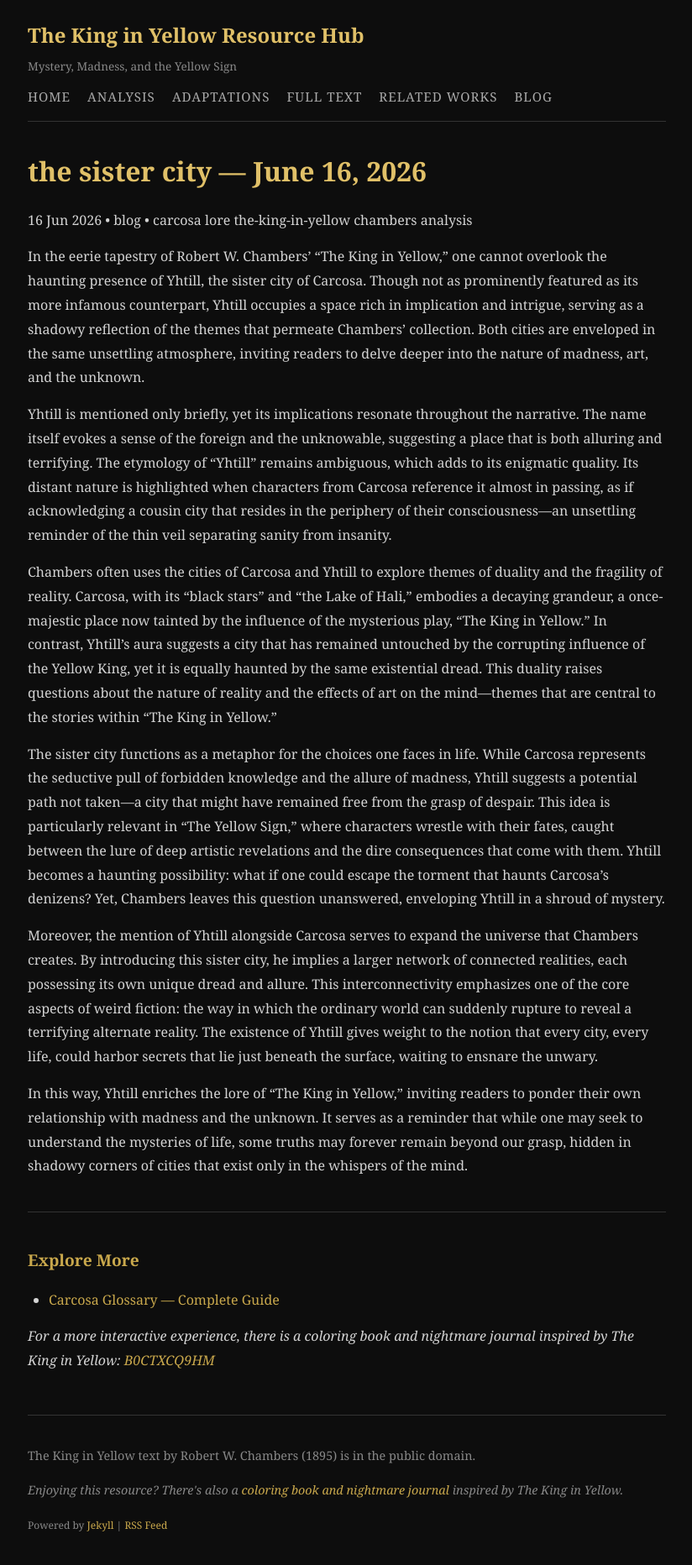
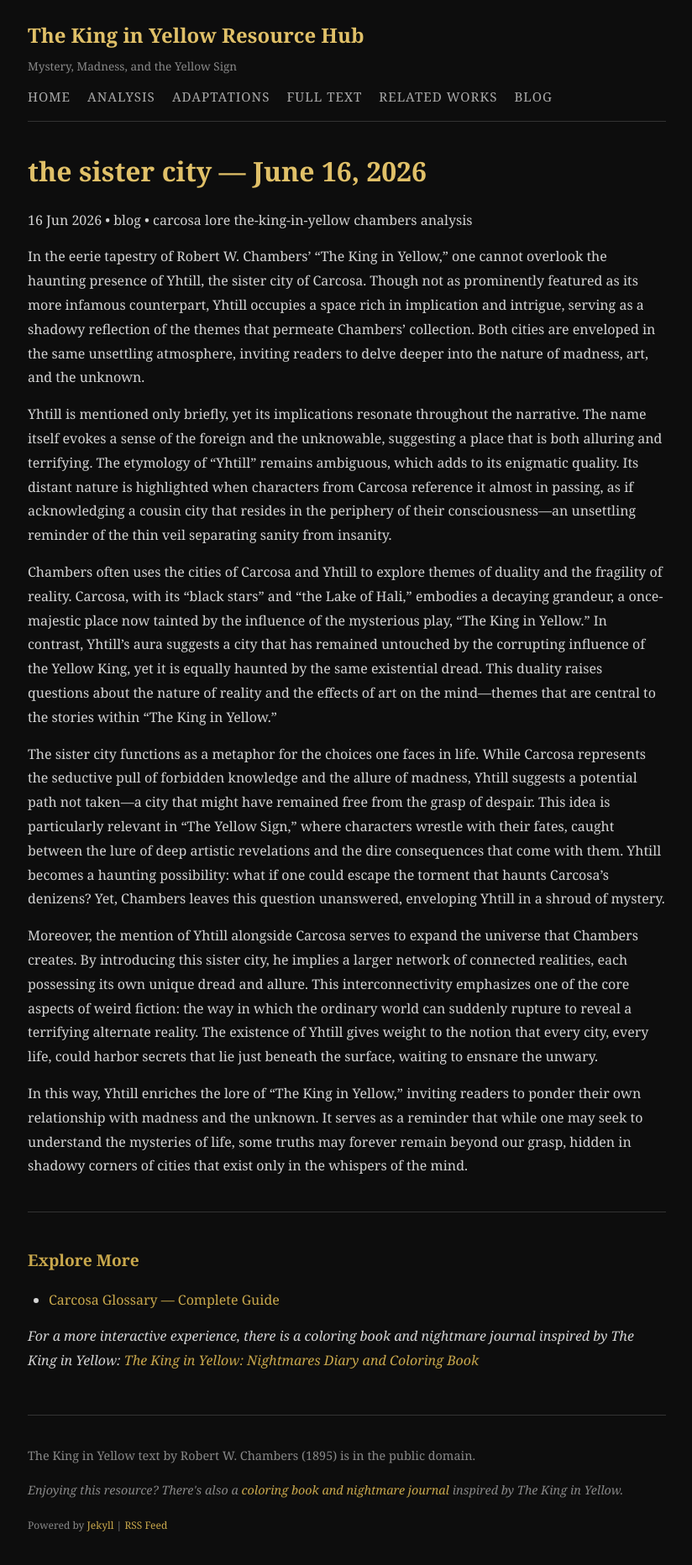
Before and after one commit to miravosqueinteresante/the-king-in-yellow-resources, a Jekyll site: the page built from _posts/2026-06-16-yhtill-the-sister-city.md, in a window 1280 px wide. Shown: the whole page at 84% size, without its empty margins (227-1051 px from the left). Built offline with Jekyll 4.4.1, drawn with Linux system fonts in a browser that asks for light colours.

Commit message:
Fix Amazon link text in daily-post.py and generated post

```diff
--- a/_posts/2026-06-16-yhtill-the-sister-city.md
+++ b/_posts/2026-06-16-yhtill-the-sister-city.md
@@ -24,4 +24,4 @@ In this way, Yhtill enriches the lore of "The King in Yellow," inviting readers
 
 - [Carcosa Glossary — Complete Guide](/the-king-in-yellow-resources/analysis/carcosa-glossary/)
 
-*For a more interactive experience, there is a coloring book and nightmare journal inspired by The King in Yellow: [B0CTXCQ9HM](https://www.amazon.com/dp/B0CTXCQ9HM)*
+*For a more interactive experience, there is a coloring book and nightmare journal inspired by The King in Yellow: [The King in Yellow: Nightmares Diary and Coloring Book](https://www.amazon.com/dp/B0CTXCQ9HM)*
--- a/scripts/daily-post.py
+++ b/scripts/daily-post.py
@@ -367,8 +367,7 @@ def build_explore_more(content_type):
     for path, label in links:
         section += f"- [{label}]({SITE_BASE}/{path})\n"
 
-    section += f"\n*For a more interactive experience, there is a coloring book and nightmare journal inspired by The King in Yellow: [{AMAZON_LINK.replace('https://www.amazon.com/dp/', '')}]({AMAZON_LINK})*"
-    # ^ simpler: just the ASIN as text
+    section += f"\n*For a more interactive experience, there is a coloring book and nightmare journal inspired by The King in Yellow: [The King in Yellow: Nightmares Diary and Coloring Book]({AMAZON_LINK})*"
     return section
 
 
```
